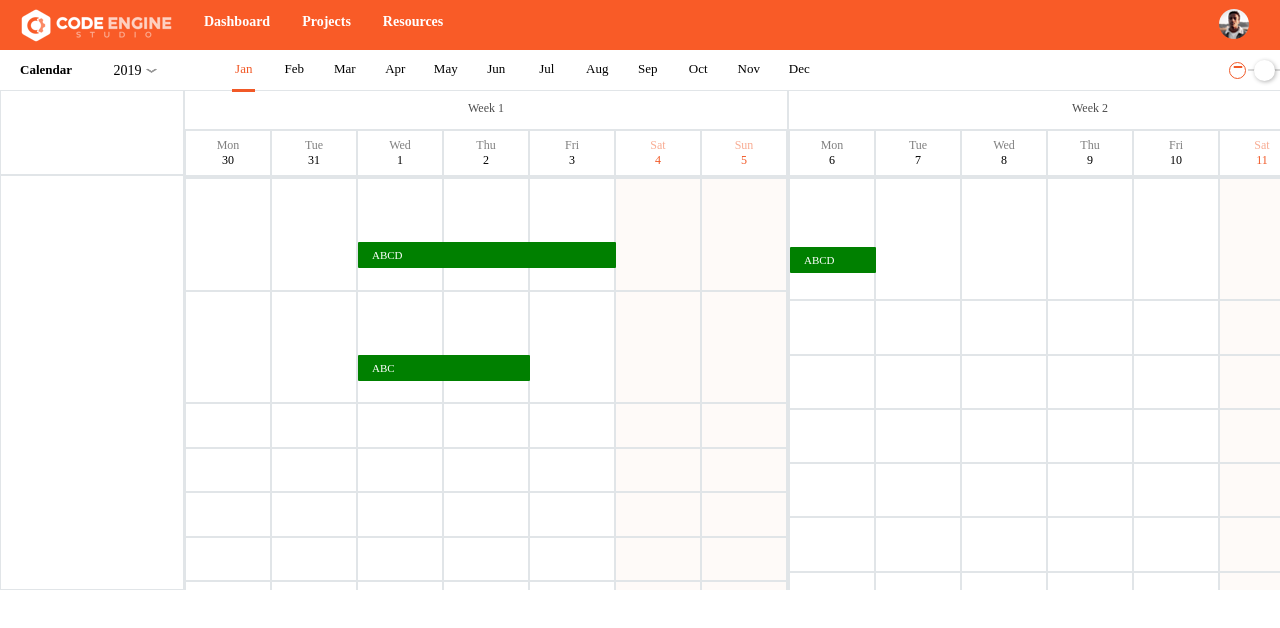
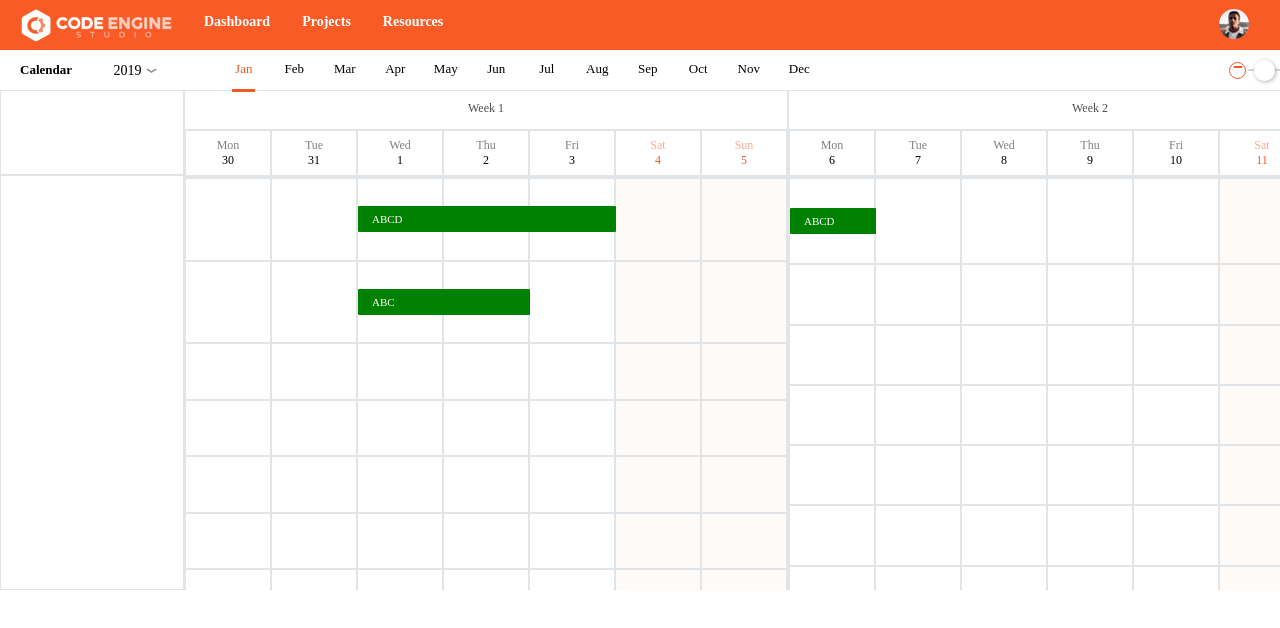
Before and after one commit to Kalipts/front-end-intership-2020, a React (Create React App) app: page /dashboard in a window 1280 px wide. Shown: the top 628 px of the page. Built offline with nearby package versions, Linux system fonts and the light colour scheme; a web font is replaced by a local one.

Commit message:
initial fix talbe calendar

```diff
--- a/src/components/TableCalendar/BookingCard.js
+++ b/src/components/TableCalendar/BookingCard.js
@@ -7,7 +7,7 @@ const BookingCard = styled.div`
   display: flex;
   align-items:center;
   position:relative;
-  margin-top:${props=>props.top+42+"px"};
+  margin-top:${props=>props.top*42+"px"};
   border-radius: 1px;
 `;
 export default BookingCard;
```
Also changed, not shown: src/FixTableCalendar.js (added), 1 other file (tests, documents, lock files or other folders).
